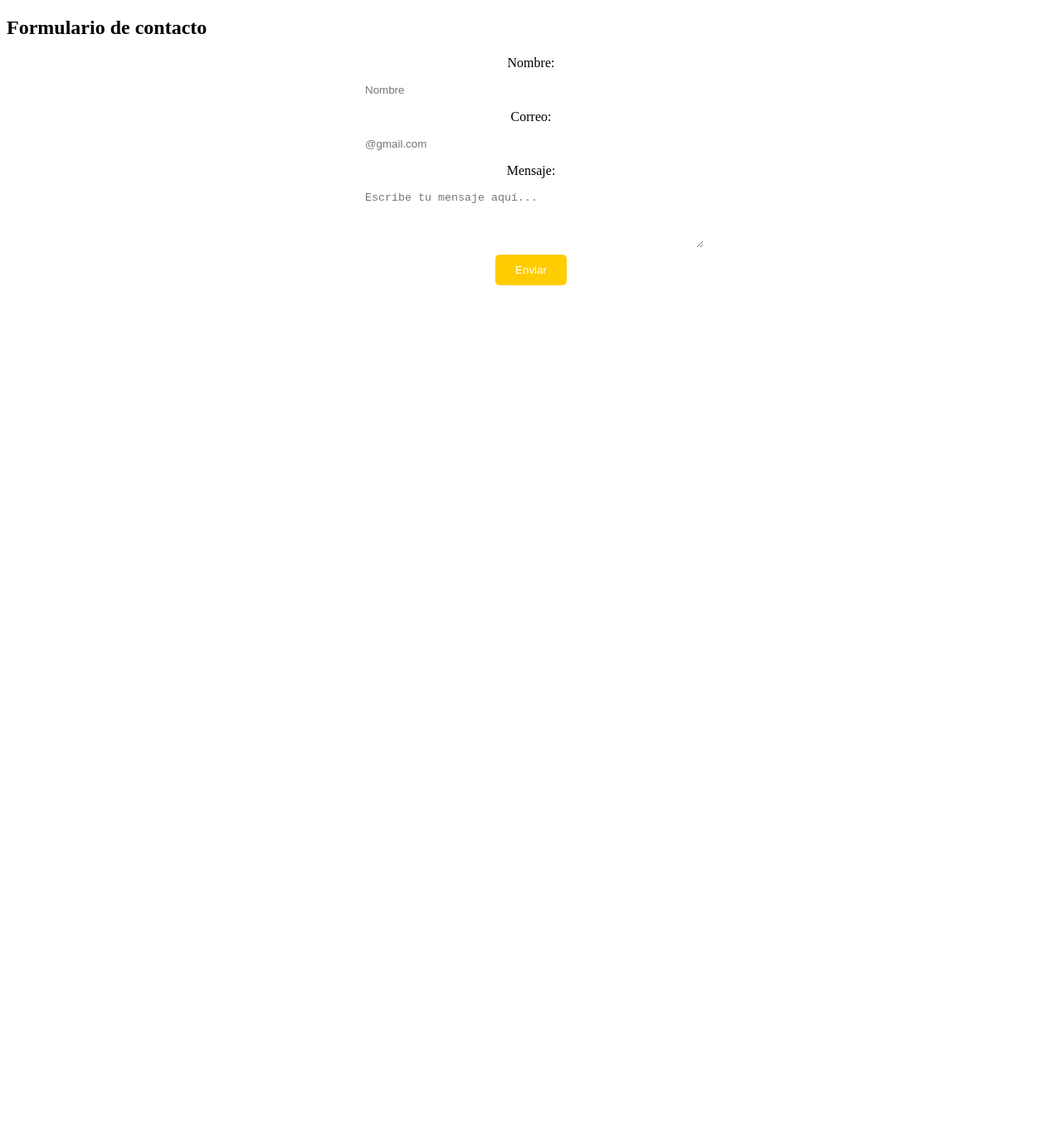
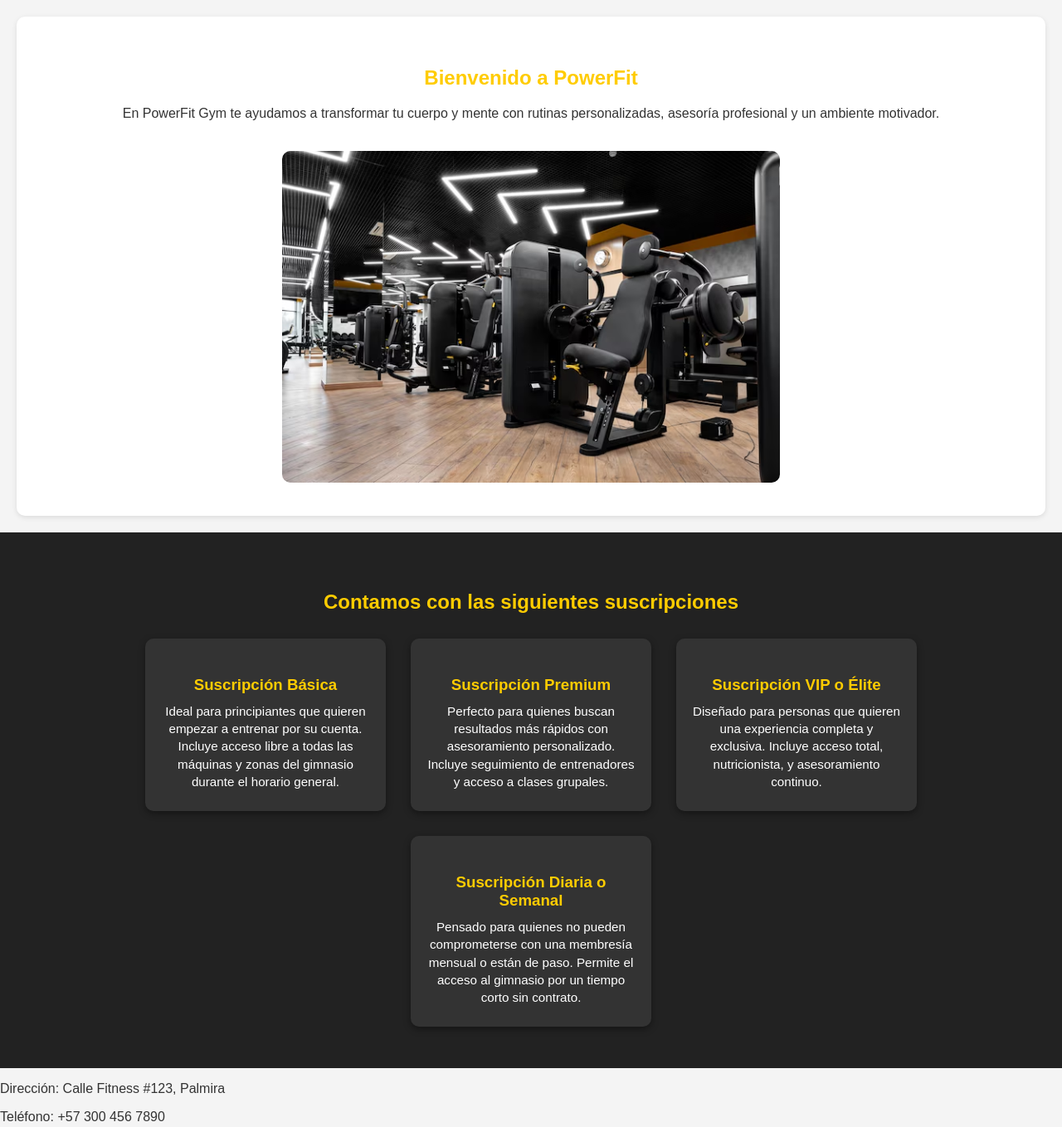
Before and after one commit to camiflorezc2005-dev/miniapp-web, a plain HTML site: page index.html in a window 1280 px wide. Shown: the whole page at 83% size. Before the commit the page ends 800 px from the top, so only its background shows below. Drawn offline with Linux system fonts and the light colour scheme.

Commit message:
Revert "Rama funcionalidad"

```diff
--- a/index.html
+++ b/index.html
@@ -1,29 +1,44 @@
-<!DOCTYPE html>
-<html lang="es">
-<head>
-  <meta charset="UTF-8">
-  <meta name="viewport" content="width=device-width, initial-scale=1.0">
-  <title>PowerFit</title>
-  <link rel="stylesheet" href="style.css">
-</head>
-<body>
+<link rel="stylesheet" href="style.css">
 
-  <section id="contacto">
-    <h2>Formulario de contacto</h2>
-    <form>
-        <label for="nombre">Nombre:</label>
-        <input type="text" id="nombre" placeholder="Nombre" required>
-
-        <label for="correo">Correo:</label>
-        <input type="email" id="correo" placeholder="@gmail.com" required>
-
-        <label for="mensaje">Mensaje:</label>
-        <textarea id="mensaje" rows="4" placeholder="Escribe tu mensaje aquí..." required></textarea>
-
-    <button type="submit">Enviar</button>
-    </form>
+<section class="presentacion">
+    <h2>Bienvenido a PowerFit</h2>
+    <p>En PowerFit Gym te ayudamos a transformar tu cuerpo y mente con rutinas personalizadas, asesoría profesional y un ambiente motivador.</p>
+    <img src="img/interior-gimnasio-moderno-nuevos-equipos-fitness_93675-122914.jpg" alt="Gimnasio moderno">
   </section>
 
-   <script src="script.js"></script>
-</body>
-</html>
+  <section class="suscripciones">
+  <h2>Contamos con las siguientes suscripciones</h2>
+
+  <!-- contenedor nuevo para las tarjetas -->
+  <div class="planes">
+    <div class="plan">
+      <h3>Suscripción Básica</h3>
+      <p>Ideal para principiantes que quieren empezar a entrenar por su cuenta.
+      Incluye acceso libre a todas las máquinas y zonas del gimnasio durante el horario general.</p>
+    </div>
+
+    <div class="plan">
+      <h3>Suscripción Premium</h3>
+      <p>Perfecto para quienes buscan resultados más rápidos con asesoramiento personalizado.
+      Incluye seguimiento de entrenadores y acceso a clases grupales.</p>
+    </div>
+
+    <div class="plan">
+      <h3>Suscripción VIP o Élite</h3>
+      <p>Diseñado para personas que quieren una experiencia completa y exclusiva.
+      Incluye acceso total, nutricionista, y asesoramiento continuo.</p>
+    </div>
+
+    <div class="plan">
+      <h3>Suscripción Diaria o Semanal</h3>
+      <p>Pensado para quienes no pueden comprometerse con una membresía mensual o están de paso.
+      Permite el acceso al gimnasio por un tiempo corto sin contrato.</p>
+    </div>
+  </div>
+</section>
+
+
+  <footer>
+    <p> Dirección: Calle Fitness #123, Palmira</p>
+    <p>Teléfono: +57 300 456 7890</p>
+  </footer>
--- a/script.js
+++ /dev/null
@@ -1,14 +0,0 @@
-window.addEventListener("load", () => {
-  alert("💪 ¡Bienvenido a PowerFit! Tu entrenamiento comienza hoy.");
-  console.log("Bienvenido a PowerFit - ¡Energía y disciplina!");
-});
-
-const form = document.querySelector("form");
-if (form) {
-  form.addEventListener("submit", (e) => {
-    e.preventDefault();
-    alert("Gracias por contactarnos, nos comunicaremos pronto contigo.");
-
-     form.reset();
-  });
-}
--- a/style.css
+++ b/style.css
@@ -1,34 +1,101 @@
-.contacto {
-  background-color: #111;
-  padding: 2rem;
+/* ======= ESTILOS GENERALES ======= */
+body {
+  font-family: "Arial", sans-serif;
+  margin: 0;
+  padding: 0;
+  background-color: #f4f4f4;
+  color: #333;
+}
+
+/* ======= ENCABEZADOS ======= */
+h1, h2, h3 {
+  text-align: center;
+  margin: 20px 0;
+}
+
+h2 {
+  color: #ffcc00;
+}
+
+/* ======= SECCIÓN PRESENTACIÓN ======= */
+.presentacion {
+  background-color: #fff;
+  text-align: center;
+  padding: 40px 20px;
+  box-shadow: 0 2px 6px rgba(0, 0, 0, 0.1);
+  margin: 20px;
+  border-radius: 10px;
+}
+
+.presentacion img {
+  width: 90%;
+  max-width: 600px;
+  border-radius: 10px;
+  margin-top: 20px;
+}
+
+/* ======= SECCIÓN SUSCRIPCIONES ======= */
+.suscripciones {
+  background-color: #222;
+  color: #fff;
+  padding: 50px 20px;
   text-align: center;
 }
 
-form {
+.suscripciones h2 {
+  color: #ffcc00;
+  margin-bottom: 30px;
+}
+
+/* Contenedor flex que alinea horizontalmente las tarjetas */
+.suscripciones .planes {
+  display: flex;
+  justify-content: center;
+  align-items: stretch;
+  gap: 30px;
+  flex-wrap: wrap; /* permite que bajen en pantallas pequeñas */
+  max-width: 1100px;
+  margin: 0 auto;
+}
+
+/* Estilo individual de cada tarjeta */
+.suscripciones .plan {
+  background-color: #333;
+  border-radius: 10px;
+  width: 250px;
+  padding: 25px 20px;
+  box-shadow: 0 3px 8px rgba(0, 0, 0, 0.4);
+  transition: transform 0.3s ease, box-shadow 0.3s ease;
   display: flex;
   flex-direction: column;
-  align-items: center;
-  max-width: 400px;
-  margin: auto;
+  justify-content: flex-start;
 }
 
-input, textarea {
-  width: 100%;
-  padding: 0.5rem;
-  margin: 0.5rem 0;
-  border: none;
-  border-radius: 5px;
+/* Hover */
+.suscripciones .plan:hover {
+  transform: translateY(-8px);
+  box-shadow: 0 6px 12px rgba(0, 0, 0, 0.5);
 }
 
-button {
-  background-color: #ffcc00;
-  color: white;
-  border: none;
-  padding: 0.7rem 1.5rem;
-  border-radius: 5px;
-  cursor: pointer;
+.suscripciones .plan h3 {
+  color: #ffcc00;
+  margin-bottom: 10px;
 }
 
-button:hover {
-  background-color:  #f0d670;
+.suscripciones .plan p {
+  font-size: 0.95rem;
+  line-height: 1.4;
+  margin: 0;
 }
+
+/* Ajustes para pantallas pequeñas */
+@media (max-width: 760px) {
+  .suscripciones .planes {
+    gap: 20px;
+    padding: 0 10px;
+  }
+  .suscripciones .plan {
+    width: 100%;
+    max-width: 420px;
+  }
+}
```
